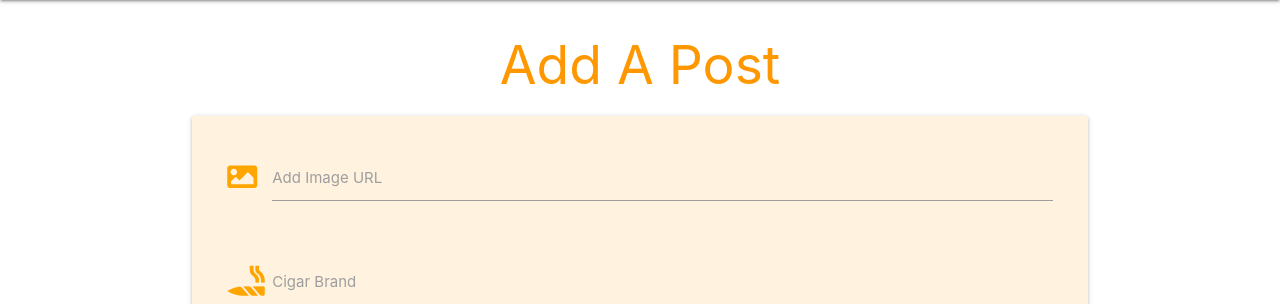
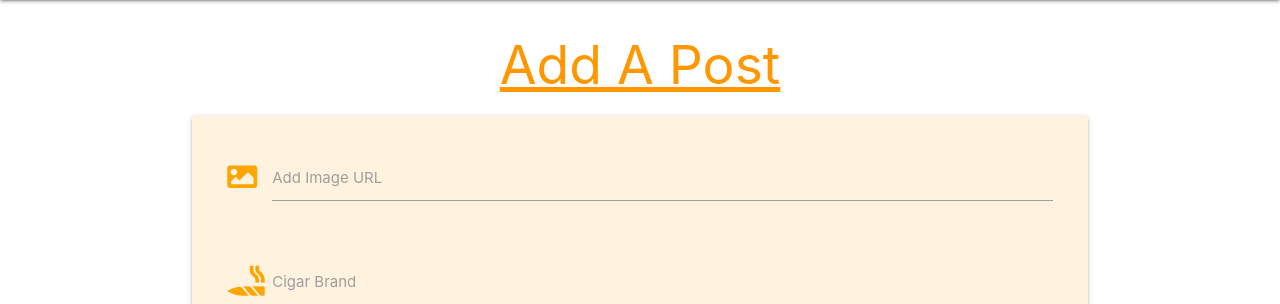
Before and after one commit to Code-Institute-Submissions/cigarist, a Flask app: page /add_post in a window 1280 px wide. Shown: the part 64-368 px from the top of the page. Run offline with Flask 2, Linux system fonts and the light colour scheme; some libraries are stand-ins or nearby versions.

Commit message:
Added text decoration to all h2 tags with an underline

```diff
--- a/static/css/style.css
+++ b/static/css/style.css
@@ -39,3 +39,7 @@
     padding: 0;
     margin: 10px 25px;
 }
+
+h2 {
+    text-decoration: underline;
+}
```
